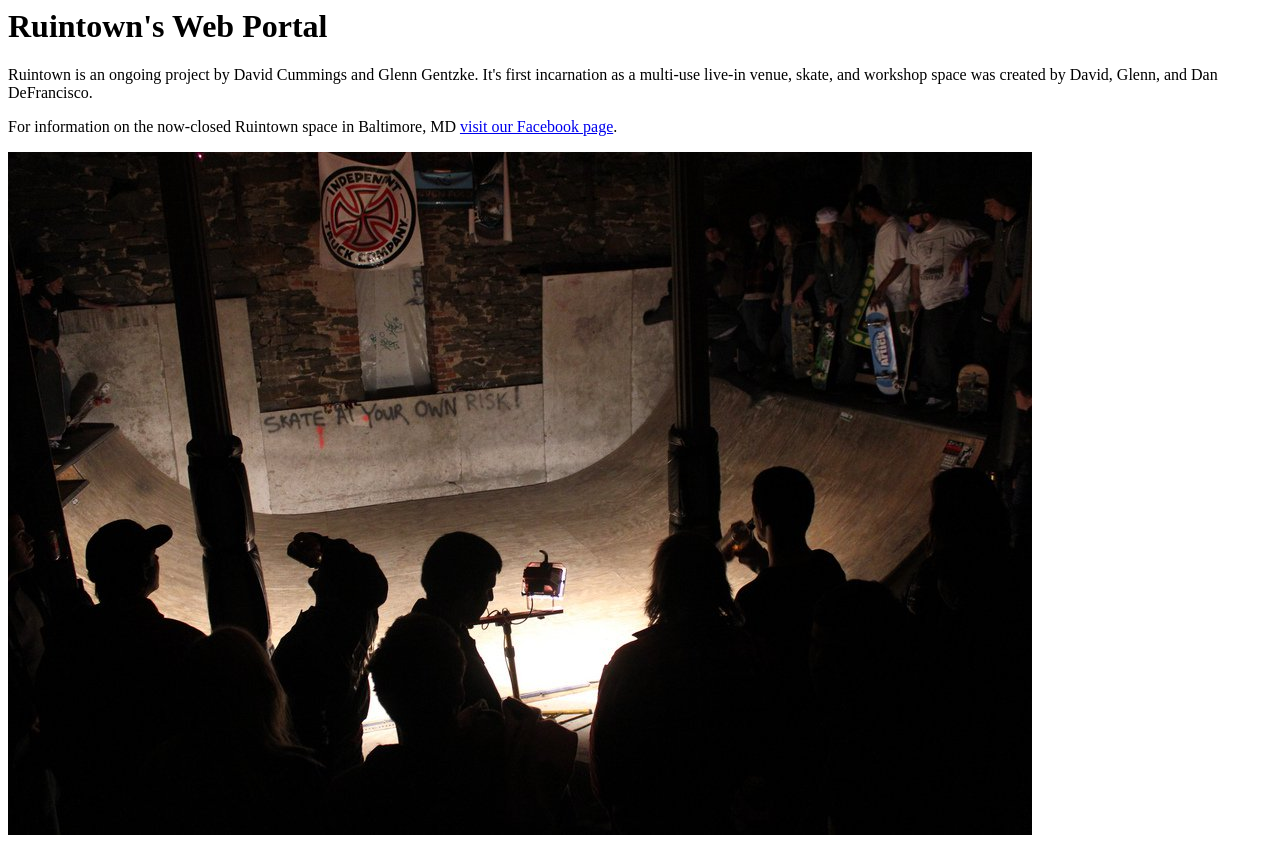
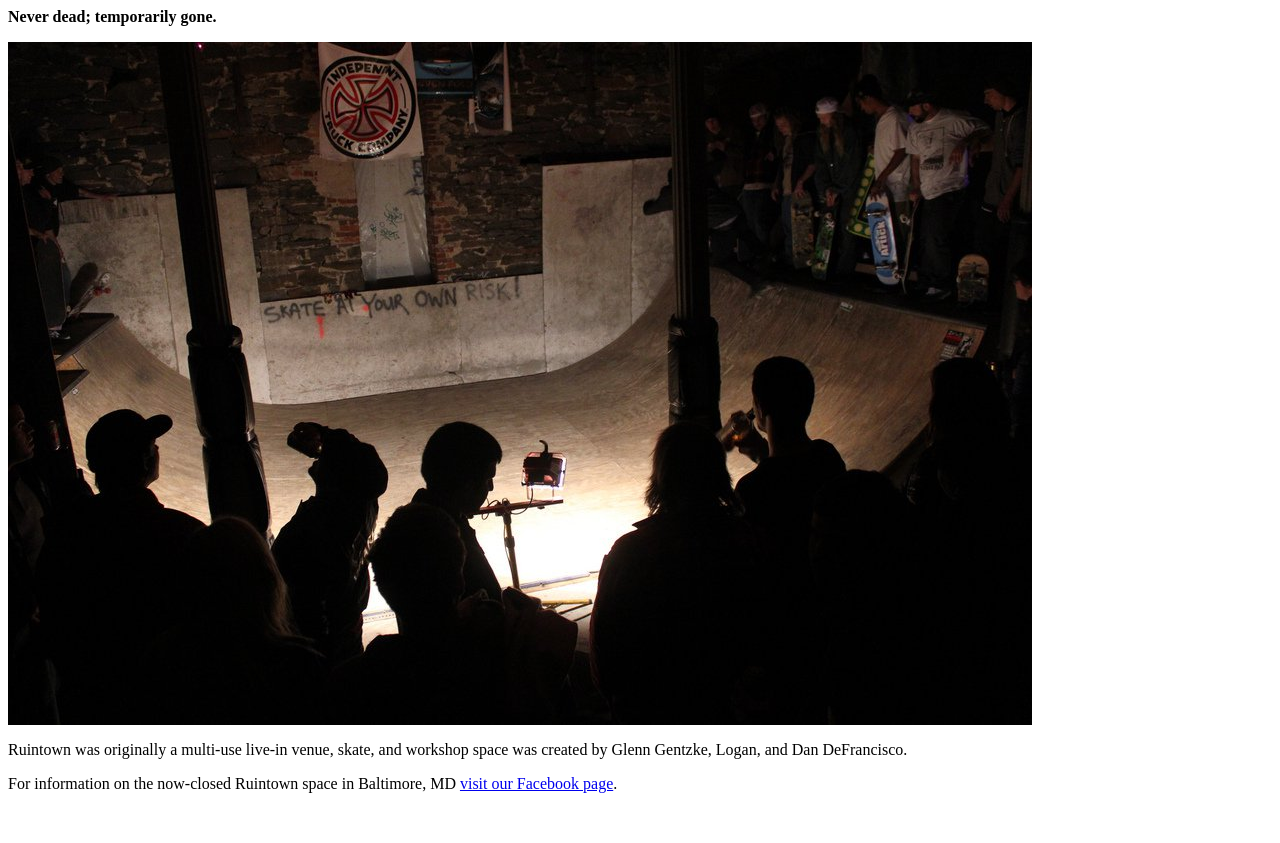
Before and after one commit to ruintown/ruintown.org-public, a plain HTML site: page index.html in a window 1280 px wide. After the commit the page ends 809 px from the top, so only its background shows below. Drawn offline with Linux system fonts and the light colour scheme.

Commit message:
Update index.html

```diff
--- a/index.html
+++ b/index.html
@@ -3,16 +3,13 @@
 		<title>Ruintown</title>
 	</head>
 	<body>
-		<h1>Ruintown's Web Portal</h1>
-
-		<p>
-			Ruintown is an ongoing project by David Cummings and Glenn Gentzke.  It's first incarnation as a multi-use live-in venue, skate, and workshop space was created by David, Glenn, and Dan DeFrancisco.
+    <p><strong>Never dead; temporarily gone.</strong></p>
+		<img src="images/ruintown-silhouette.jpg">
+    <p>
+			Ruintown was originally a multi-use live-in venue, skate, and workshop space was created by Glenn Gentzke, Logan, and Dan DeFrancisco.
 		</p>
-
 		<p>
 			For information on the now-closed Ruintown space in Baltimore, MD <a href="http://facebook.com/ruintown">visit our Facebook page</a>.
 		</p>
-
-		<img src="images/ruintown-silhouette.jpg">
 	</body>
 </html>
```
